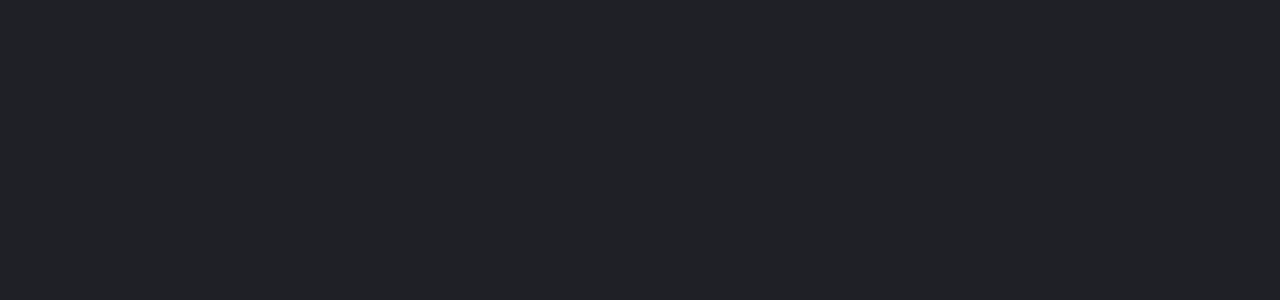
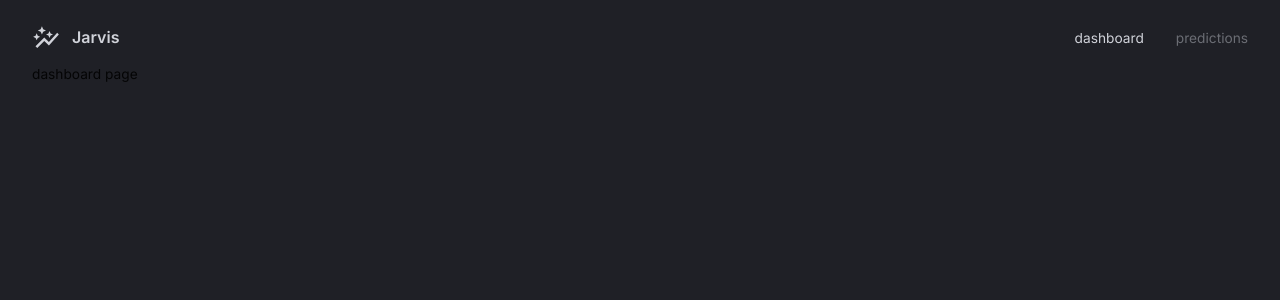
Before and after one commit to DNkwo/jarvis-finance-dashboard-app, a React (Vite) app: page / in a window 1280 px wide. Shown: the top 300 px of the page. Built offline with nearby package versions, Linux system fonts and the light colour scheme.

Commit message:
Theme initialisation and navbar

```diff
--- a/src/App.tsx
+++ b/src/App.tsx
@@ -1,10 +1,32 @@
 import { useMemo } from "react";
 import { createTheme } from "@mui/material/styles";
 import { themeSettings } from "./theme";
+import { Box, CssBaseline, ThemeProvider } from "@mui/material";
+import { BrowserRouter, Route, Routes } from "react-router-dom";
+import Navbar from "@/scenes/navbar";
 
 function App() {
   const theme = useMemo(() => createTheme(themeSettings), []);
-  return <div className="app"></div>;
+  //rem = root em size, based off the browser's default font size, best way to set padding/sizes
+  return (
+    <div className="app">
+      <BrowserRouter>
+        <ThemeProvider theme={theme}>
+          <CssBaseline />
+          <Box width="100%" height="100%" padding="1rem 2rem 4rem 2rem">
+            <Navbar />
+            <Routes>
+              <Route path="/" element={<div>dashboard page</div>} />
+              <Route
+                path="/predictions"
+                element={<div>predictions page</div>}
+              />
+            </Routes>
+          </Box>
+        </ThemeProvider>
+      </BrowserRouter>
+    </div>
+  );
 }
 
 export default App;
--- /dev/null
+++ b/src/components/FlexBetween.tsx
@@ -0,0 +1,9 @@
+import { Box } from "@mui/material";
+import { styled } from "@mui/system";
+
+const FlexBetween = styled(Box)({ //styled-components feature
+  display: "flex",
+  justifyContent: "space-between",
+  alignItems: "center",
+});
+export default FlexBetween;
--- /dev/null
+++ b/src/scenes/navbar/index.tsx
@@ -0,0 +1,54 @@
+import { useState } from "react";
+import { Link } from "react-router-dom";
+import { Box, Typography, useTheme } from "@mui/material";
+import FlexBetween from "@/components/FlexBetween";
+import AutoGraphIcon from "@mui/icons-material/AutoGraph";
+
+type Props = {};
+
+const NavBar = (props: Props) => {
+  const { palette } = useTheme();
+  const [selected, setSelected] = useState("dashboard");
+
+  return (
+    <FlexBetween mb="0.25rem" p="0.5rem 0rem" color={palette.grey[300]}>
+      {/* LEFT SIDE */}
+      <FlexBetween gap="0.75rem">
+        <AutoGraphIcon sx={{ fontSize: "28px" }} />
+        <Typography variant="h4" fontSize="16px">
+          Jarvis
+        </Typography>
+      </FlexBetween>
+
+      {/* RIGHT SIDE */}
+      <FlexBetween gap="2rem">
+        <Box sx={{ "&:hover": { color: palette.primary[100] } }}>
+          <Link
+            to="/"
+            onClick={() => setSelected("dashboard")}
+            style={{
+              color: selected === "dashboard" ? "inherit" : palette.grey[700],
+              textDecorationLine: "inherit",
+            }}
+          >
+            dashboard
+          </Link>
+        </Box>
+        <Box sx={{ "&:hover": { color: palette.primary[100] } }}>
+          <Link
+            to="/predictions"
+            onClick={() => setSelected("predictions")}
+            style={{
+              color: selected === "predictions" ? "inherit" : palette.grey[700],
+              textDecorationLine: "inherit",
+            }}
+          >
+            predictions
+          </Link>
+        </Box>
+      </FlexBetween>
+    </FlexBetween>
+  );
+};
+
+export default NavBar;
```
Also changed, not shown: 1 other file (tests, documents, lock files or other folders).
